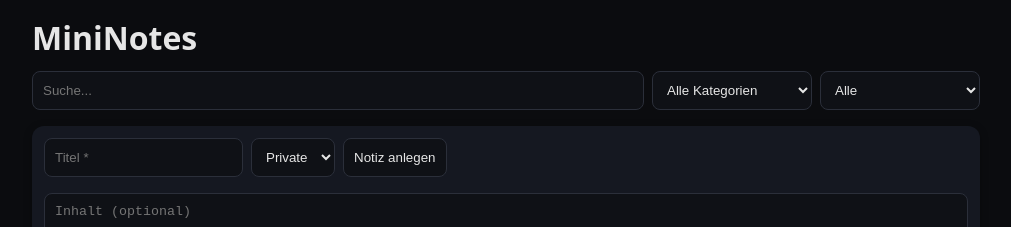
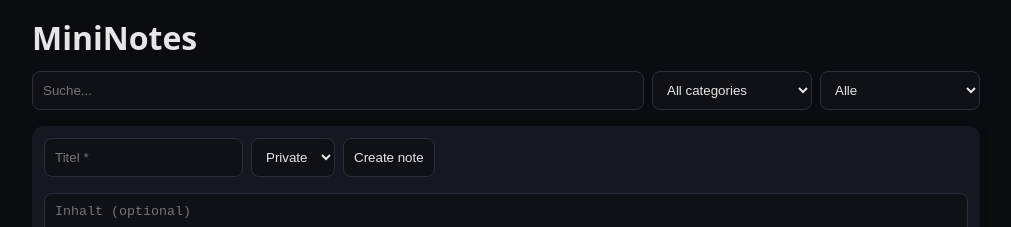
Before and after one commit to AmCliDo/Mini-Notes, a React (Vite) app in the folder client/: page / in a window 1280 px wide. Shown: the top 227 px of the page, without its empty margins (134-1145 px from the left). Built offline with nearby package versions, Linux system fonts and the light colour scheme; no server answers.

Commit message:
Anpassungen Knopfbenennung

```diff
--- a/client/src/App.jsx
+++ b/client/src/App.jsx
@@ -46,7 +46,7 @@ export default function App() {
             value={filter.category}
             onChange={(e) => setFilter({ category: e.target.value })}
           >
-            <option value="">Alle Kategorien</option>
+            <option value="">All categories </option>
             <option value="private">Private</option>
             <option value="work">Work</option>
             <option value="ideas">Ideas</option>
@@ -80,7 +80,7 @@ export default function App() {
             <option value="work">Work</option>
             <option value="ideas">Ideas</option>
           </select>
-          <button type="submit">Notiz anlegen</button>
+          <button type="submit">Create note</button>
         </div>
         <textarea
           placeholder="Inhalt (optional)"
```
